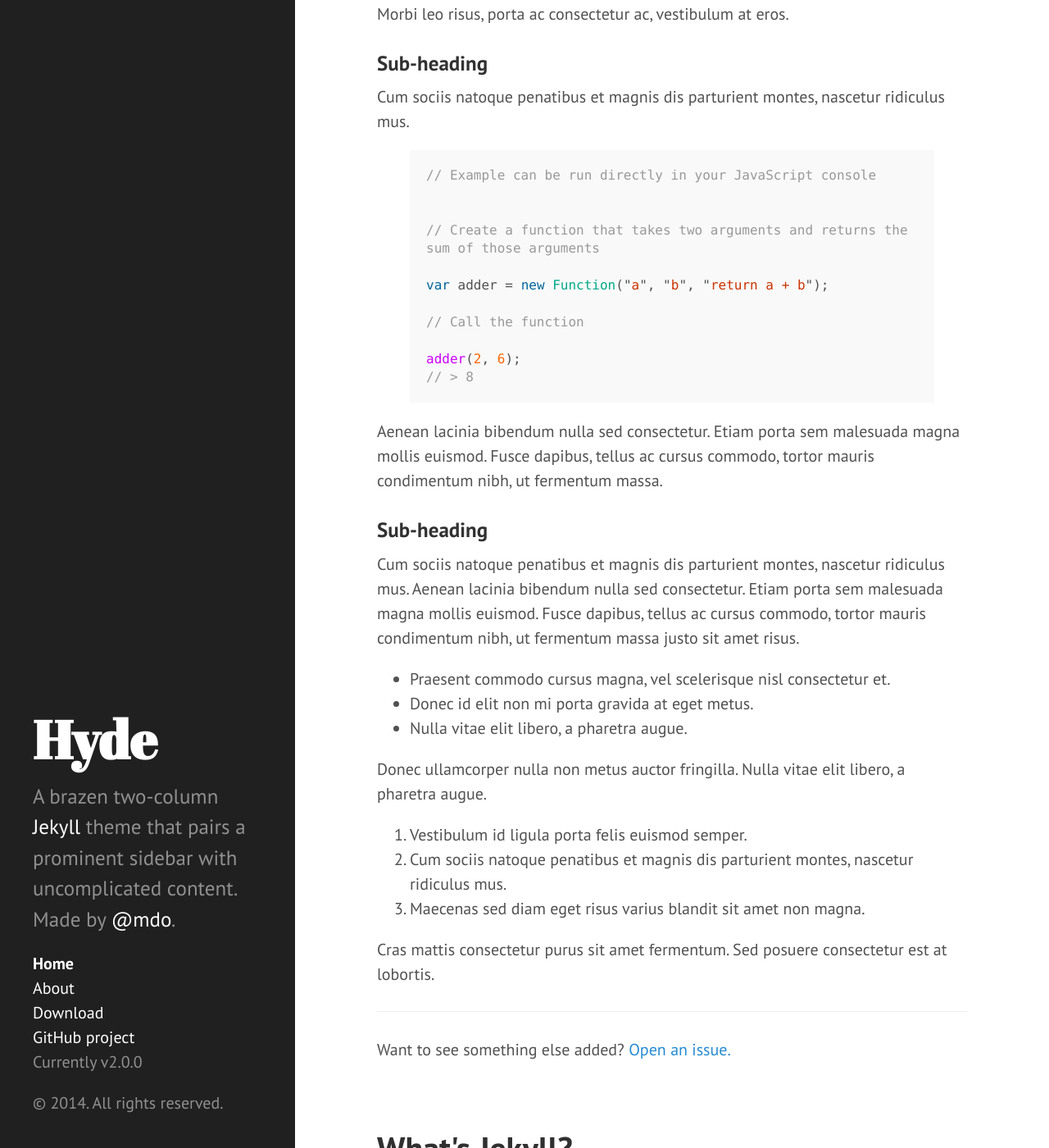
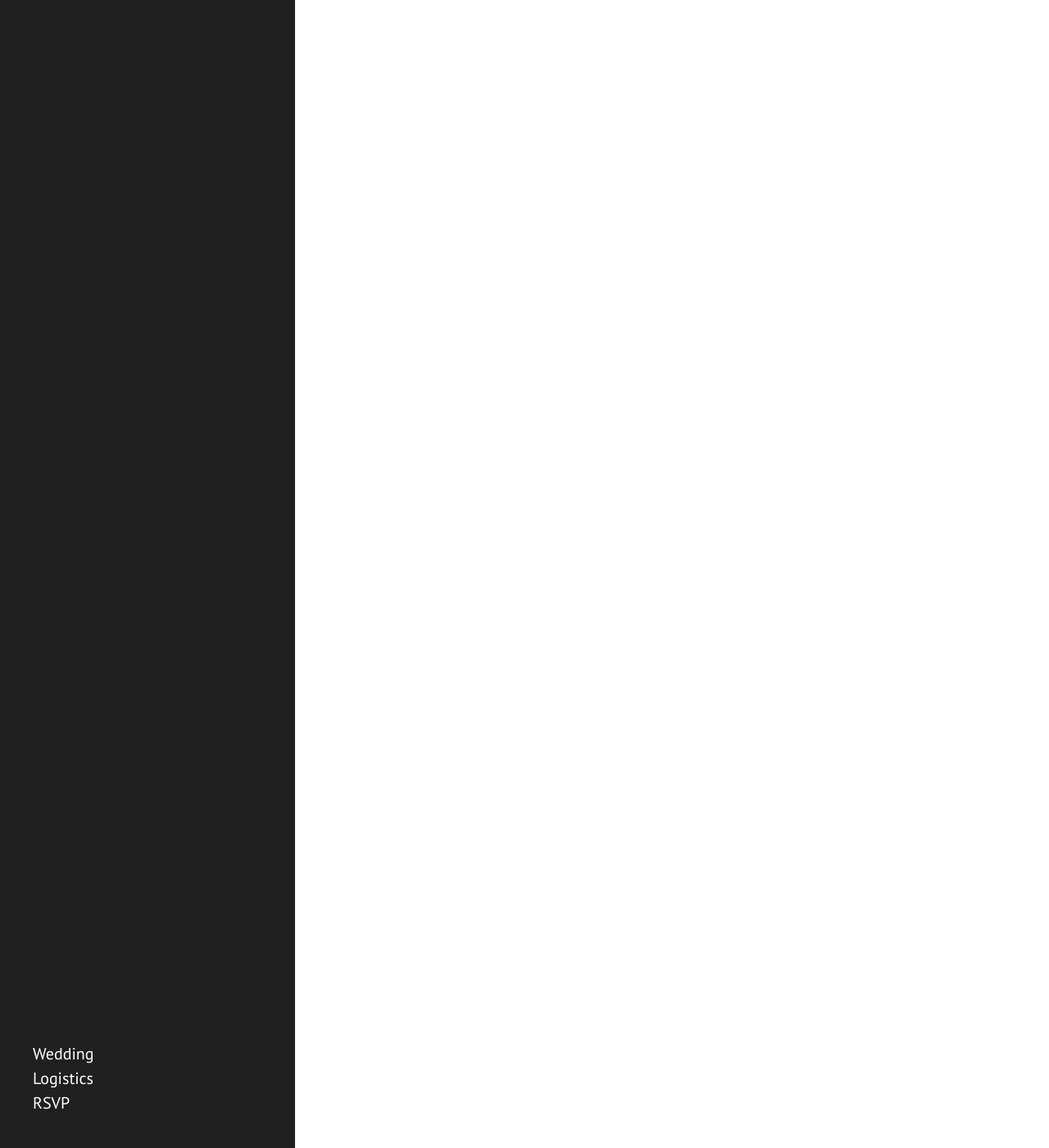
Before and after one commit to kjell/neelaandtal.org, a Jekyll site: the page built from index.html, in a window 1280 px wide and 1400 px high, scrolled down 2049 px. Shown: the whole window at 82% size. Built offline with Jekyll 4.4.1, drawn with Linux system fonts in a browser that asks for light colours; Markdown is read by kramdown in place of the engine named in the settings; the list of posts is cut into pages by our own code; some of the changed text lies outside the part shown.

Commit message:
stripped down

```diff
--- a/CNAME
+++ b/CNAME
@@ -1 +1 @@
-hyde.getpoole.com
+neelaandtal.org
--- a/_config.yml
+++ b/_config.yml
@@ -6,19 +6,7 @@ pygments:         true
 permalink:        pretty
 
 # Setup
-title:            Hyde
-tagline:          'A Jekyll theme'
-description:      'A brazen two-column <a href="http://jekyllrb.com" target="_blank">Jekyll</a> theme that pairs a prominent sidebar with uncomplicated content. Made by <a href="https://twitter.com/mdo" target="_blank">@mdo</a>.'
+title:            Tal and Neela
+tagline:          ''
+description:      ''
 url:              http://hyde.getpoole.com
-
-author:
-  name:           'Mark Otto'
-  url:            https://twitter.com/mdo
-
-paginate:         5
-
-# Custom vars
-version:          2.0.0
-
-github:
-  repo:           https://github.com/poole/hyde
--- a/_includes/sidebar.html
+++ b/_includes/sidebar.html
@@ -1,13 +1,13 @@
 <div class="sidebar">
   <div class="container sidebar-sticky">
     <div class="sidebar-about">
-      <h1>{{ site.title }}</h1>
+      <!-- <h1>{{ site.title }}</h1> -->
       <p class="lead">{{ site.description }}</p>
     </div>
 
     <ul class="sidebar-nav">
       <li class="sidebar-nav-item{% if page.title == "Home" %} active{% endif %}">
-        <a href="/">Home</a>
+        <a href="/">Wedding</a>
       </li>
 
       {% comment %}
@@ -26,11 +26,7 @@
         {% endif %}
       {% endfor %}
 
-      <li class="sidebar-nav-item"><a href="{{ site.github.repo }}/archive/v{{ site.version }}.zip">Download</a></li>
-      <li class="sidebar-nav-item"><a href="{{ site.github.repo }}">GitHub project</a></li>
-      <li class="sidebar-nav-item">Currently v{{ site.version }}</li>
+      <!-- <li class="sidebar-nav-item">Currently v{{ site.version }}</li> -->
     </ul>
-
-    <p>&copy; {{ site.time | date: '%Y' }}. All rights reserved.</p>
   </div>
 </div>
--- a/_posts/2012-02-06-whats-jekyll.md
+++ /dev/null
@@ -1,12 +0,0 @@
----
-layout: post
-title: What's Jekyll?
----
-
-[Jekyll](http://jekyllrb.com) is a static site generator, an open-source tool for creating simple yet powerful websites of all shapes and sizes. From [the project's readme](https://github.com/mojombo/jekyll/blob/master/README.markdown):
-
-  > Jekyll is a simple, blog aware, static site generator. It takes a template directory [...] and spits out a complete, static website suitable for serving with Apache or your favorite web server. This is also the engine behind GitHub Pages, which you can use to host your project’s page or blog right here from GitHub.
-
-It's an immensely useful tool and one we encourage you to use here with Hyde.
-
-Find out more by [visiting the project on GitHub](https://github.com/mojombo/jekyll).
--- a/_posts/2012-02-07-example-content.md
+++ /dev/null
@@ -1,55 +0,0 @@
----
-layout: post
-title: Example content
----
-
-This blog post shows a few different types of content that's supported and styled with Hyde. Basic typography, images, and code are all supported.
-
------
-
-Cum sociis natoque penatibus et magnis <a href="#">dis parturient montes</a>, nascetur ridiculus mus. Aenean eu leo quam. Pellentesque ornare sem lacinia quam venenatis vestibulum. Sed posuere consectetur est at lobortis. Cras mattis consectetur purus sit amet fermentum.
-
-> Curabitur blandit tempus porttitor. **Nullam quis risus eget urna mollis** ornare vel eu leo. Nullam id dolor id nibh ultricies vehicula ut id elit.
-
-Etiam porta *sem malesuada magna* mollis euismod. Cras mattis consectetur purus sit amet fermentum. Aenean lacinia bibendum nulla sed consectetur.
-
-## Heading
-
-Vivamus sagittis lacus vel augue laoreet rutrum faucibus dolor auctor. Duis mollis, est non commodo luctus, nisi erat porttitor ligula, eget lacinia odio sem nec elit. Morbi leo risus, porta ac consectetur ac, vestibulum at eros.
-
-### Sub-heading
-
-Cum sociis natoque penatibus et magnis dis parturient montes, nascetur ridiculus mus.
-
-{% highlight js %}
-// Example can be run directly in your JavaScript console
-
-// Create a function that takes two arguments and returns the sum of those arguments
-var adder = new Function("a", "b", "return a + b");
-
-// Call the function
-adder(2, 6);
-// > 8
-{% endhighlight %}
-
-Aenean lacinia bibendum nulla sed consectetur. Etiam porta sem malesuada magna mollis euismod. Fusce dapibus, tellus ac cursus commodo, tortor mauris condimentum nibh, ut fermentum massa.
-
-### Sub-heading
-
-Cum sociis natoque penatibus et magnis dis parturient montes, nascetur ridiculus mus. Aenean lacinia bibendum nulla sed consectetur. Etiam porta sem malesuada magna mollis euismod. Fusce dapibus, tellus ac cursus commodo, tortor mauris condimentum nibh, ut fermentum massa justo sit amet risus.
-
-* Praesent commodo cursus magna, vel scelerisque nisl consectetur et.
-* Donec id elit non mi porta gravida at eget metus.
-* Nulla vitae elit libero, a pharetra augue.
-
-Donec ullamcorper nulla non metus auctor fringilla. Nulla vitae elit libero, a pharetra augue.
-
-1. Vestibulum id ligula porta felis euismod semper.
-2. Cum sociis natoque penatibus et magnis dis parturient montes, nascetur ridiculus mus.
-3. Maecenas sed diam eget risus varius blandit sit amet non magna.
-
-Cras mattis consectetur purus sit amet fermentum. Sed posuere consectetur est at lobortis.
-
------
-
-Want to see something else added? <a href="https://github.com/mdo/hyde/issues/new">Open an issue.</a>
--- a/_posts/2013-12-28-introducing-hyde.md
+++ /dev/null
@@ -1,37 +0,0 @@
----
-layout: post
-title: Introducing Hyde
----
-
-Hyde is a brazen two-column [Jekyll](http://jekyllrb.com) theme that pairs a prominent sidebar with uncomplicated content. It's based on [Poole](http://getpoole.com), the Jekyll butler.
-
-### Built on Poole
-
-Poole is the Jekyll Butler, serving as an upstanding and effective foundation for Jekyll themes by [@mdo](https://twitter.com/mdo). Poole, and every theme built on it (like Hyde here) includes the following:
-
-* Complete Jekyll setup included (layouts, config, [404](/404), [RSS feed](/atom.xml), posts, and [example page](/about))
-* Mobile friendly design and development
-* Easily scalable text and component sizing with `rem` units in the CSS
-* Support for a wide gamut of HTML elements
-* Related posts (time-based, because Jekyll) below each post
-* Syntax highlighting, courtesy Pygments (the Python-based code snippet highlighter)
-
-### Hyde features
-
-In addition to the features of Poole, Hyde adds the following:
-
-* Sidebar includes support for textual modules and a dynamically generated navigation with active link support
-* Two orientations for content and sidebar, default (left sidebar) and [reverse](https://github.com/poole/lanyon#reverse-layout) (right sidebar), available via `<body>` classes
-* [Eight optional color schemes](https://github.com/poole/hyde#themes), available via `<body>` classes
-
-[Head to the readme](https://github.com/poole/hyde#readme) to learn more.
-
-### Browser support
-
-Hyde is by preference a forward-thinking project. In addition to the latest versions of Chrome, Safari (mobile and desktop), and Firefox, it is only compatible with Internet Explorer 9 and above.
-
-### Download
-
-Hyde is developed on and hosted with GitHub. Head to the <a href="https://github.com/poole/hyde">GitHub repository</a> for downloads, bug reports, and features requests.
-
-Thanks!
--- a/about.md
+++ /dev/null
@@ -1,30 +0,0 @@
----
-layout: page
-title: About
----
-
-<p class="message">
-  Hey there! This page is included as an example. Feel free to customize it for your own use upon downloading. Carry on!
-</p>
-
-In the novel, *The Strange Case of Dr. Jeykll and Mr. Hyde*, Mr. Poole is Dr. Jekyll's virtuous and loyal butler. Similarly, Poole is an upstanding and effective butler that helps you build Jekyll themes. It's made by [@mdo](https://twitter.com/mdo).
-
-There are currently two themes built on Poole:
-
-* [Hyde](http://hyde.getpoole.com)
-* [Lanyon](http://lanyon.getpoole.com)
-
-Learn more and contribute on [GitHub](https://github.com/poole).
-
-## Setup
-
-Some fun facts about the setup of this project include:
-
-* Built for [Jekyll](http://jekyllrb.com)
-* Developed on GitHub and hosted for free on [GitHub Pages](https://pages.github.com)
-* Coded with [Sublime Text 2](http://sublimetext.com), an amazing code editor
-* Designed and developed while listening to music like [Blood Bros Trilogy](https://soundcloud.com/maddecent/sets/blood-bros-series)
-
-Have questions or suggestions? Feel free to [open an issue on GitHub](https://github.com/poole/issues/new) or [ask me on Twitter](https://twitter.com/mdo).
-
-Thanks for reading!
--- a/index.html
+++ b/index.html
@@ -1,6 +1,6 @@
 ---
 layout: default
-title: Home
+title: Neela &amp; Tal
 ---
 
 <div class="posts">
@@ -18,20 +18,3 @@ title: Home
   </div>
   {% endfor %}
 </div>
-
-<div class="pagination">
-  {% if paginator.next_page %}
-    <a class="pagination-item older" href="/page{{paginator.next_page}}">Older</a>
-  {% else %}
-    <span class="pagination-item older">Older</span>
-  {% endif %}
-  {% if paginator.previous_page %}
-    {% if paginator.page == 2 %}
-      <a class="pagination-item newer" href="/">Newer</a>
-    {% else %}
-      <a class="pagination-item newer" href="/page{{paginator.previous_page}}">Newer</a>
-    {% endif %}
-  {% else %}
-    <span class="pagination-item newer">Newer</span>
-  {% endif %}
-</div>
--- /dev/null
+++ b/logistics.md
@@ -0,0 +1,4 @@
+---
+layout: page
+title: Logistics
+---
--- /dev/null
+++ b/rsvp.md
@@ -0,0 +1,4 @@
+---
+layout: page
+title: RSVP
+---
```
Also changed, not shown: README.md (deleted).
